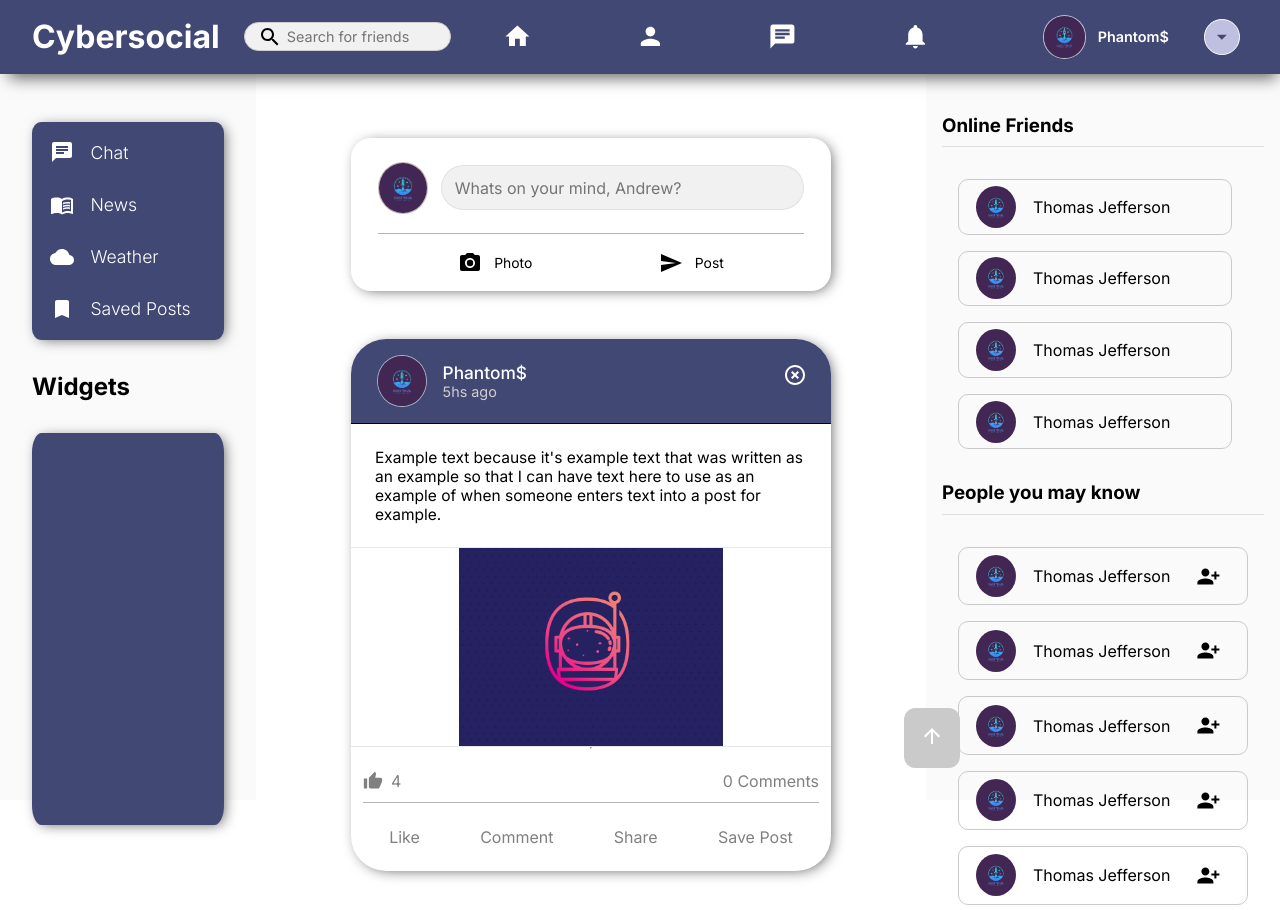
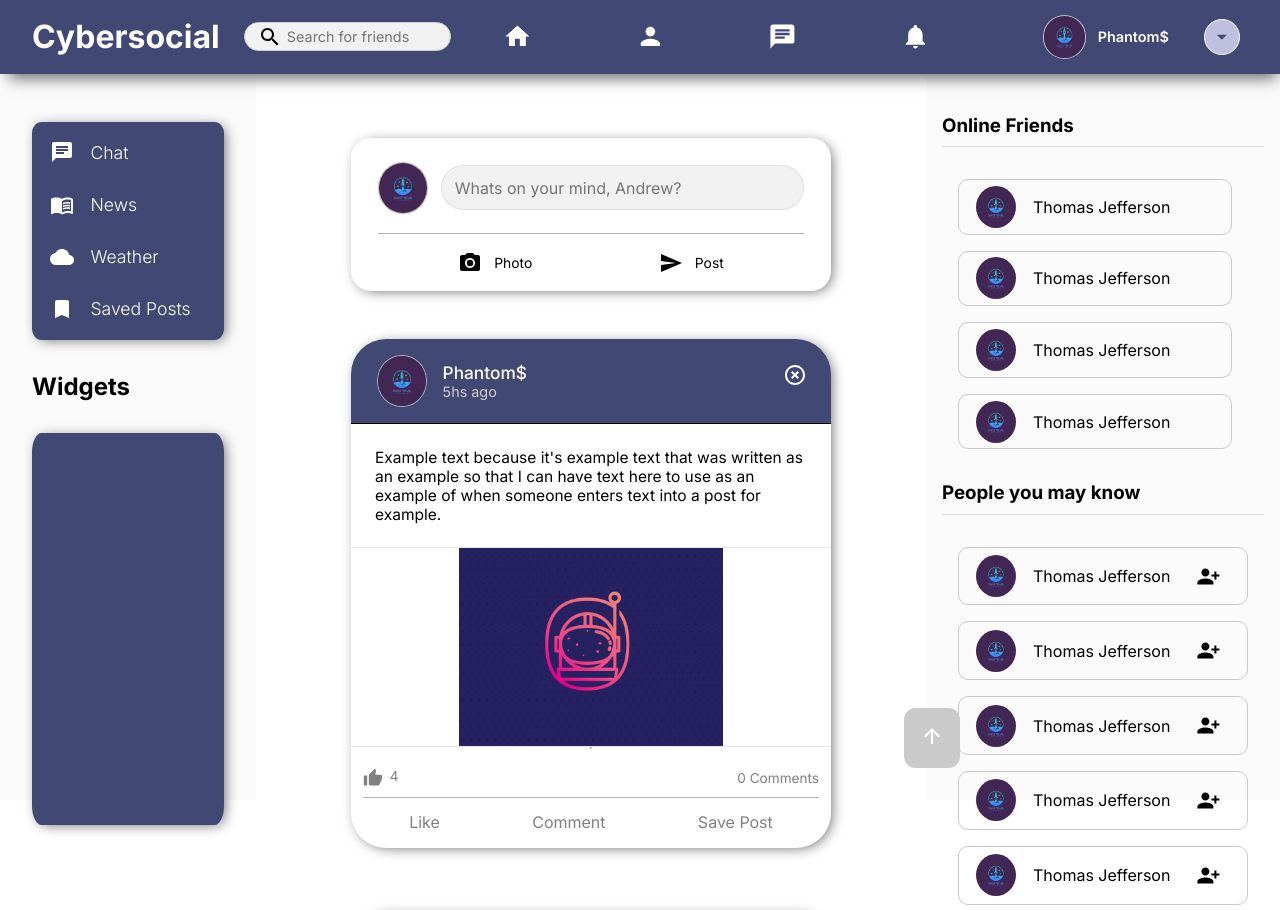
Before and after one commit to AndrewJustinW/Cyber-Social, a React (Create React App) app in the folder client/: page / in a window 1280 px wide. Shown: the top 910 px of the page. Built offline with nearby package versions, Linux system fonts and the light colour scheme.

Commit message:
Started working on state management for comments, show comments when comments button is clicked

```diff
--- /dev/null
+++ b/client/src/components/Comments.js
@@ -0,0 +1,30 @@
+import React from 'react'
+
+const Comments = () => {
+    return (
+        <div className="comments-container">
+
+            <div className="create-comment">
+                <div className="create-comment-wrapper">
+
+
+                    <img className="create-comment-profile-pic" src={process.env.PUBLIC_URL + '/assets/images/images.jpeg'} alt="a" />
+                    <div className="create-comment-input-container">
+
+                        <input type="text" placeholder="Write a comment.." className="create-comment-input" />
+
+                    </div>
+
+                </div>
+            </div>
+
+            <div className="all-comments">
+
+            </div>
+
+
+        </div>
+    )
+}
+
+export default Comments
--- a/client/src/components/Post.js
+++ b/client/src/components/Post.js
@@ -1,8 +1,12 @@
-import React from 'react'
+import React, { useState } from 'react'
 import HighlightOff from '@material-ui/icons/HighlightOff';
 import ThumbUp from '@material-ui/icons/ThumbUp';
+import Comments from './Comments';
 
 const Post = () => {
+
+    const [commentsActive, setCommentsActive] = useState(false)
+
     return (
         <div className="post">
 
@@ -35,20 +39,23 @@ const Post = () => {
                             <span className='like-count'>4</span>
 
                         </div>
-                        <span className="post-comments">0 Comments</span>
+                        <span className="post-comments" onClick={() => { setCommentsActive(!commentsActive) }}>0 Comments</span>
                     </div>
 
                 </div>
             </div>
 
-            <div className="post-bottom">
+            <div className="post-options">
                 <div className="post-options-wrapper">
                     <span className="post-option">Like</span>
-                    <span className="post-option">Comment</span>
-                    <span className="post-option">Share</span>
+                    <span className="post-option" onClick={() => { setCommentsActive(!commentsActive) }}>Comment</span>
                     <span className="post-option">Save Post</span>
                 </div>
             </div>
+
+            {commentsActive && <Comments />}
+
+
         </div>
 
     )
--- /dev/null
+++ b/client/src/styles/_comments.scss
@@ -0,0 +1,54 @@
+.comments-container {
+    display: flex;
+    flex-direction: column;
+    // border-top: 1px solid black;
+    // align-items: center;
+
+    .create-comment {
+        width: 100%;
+        // min-width: 28em;
+        display: flex;
+        justify-content: center;
+
+
+
+        .create-comment-wrapper {
+            width: 95%;
+            display: flex;
+            align-items: center;
+            padding: 1em 0;
+            border-top: 1px solid rgb(180, 180, 180);
+
+
+            .create-comment-profile-pic {
+                border: solid 1px rgba(153, 121, 121, 0.562);
+                width: 2.5em;
+                object-fit: cover;
+                border-radius: 50%;
+            }
+
+            .create-comment-input-container {
+                margin-left: 2%;
+                width: 85%;
+                min-width: 12em;
+                background-color: rgb(241, 241, 241);
+                border: solid 1px rgba(206, 206, 206, 0.466);
+                border-radius: 30px;
+                display: flex;
+                height: 1.7em;
+                align-items: center;
+                padding: .5em .8em;
+
+                .create-comment-input {
+                    width: 90%;
+                    outline: none;
+                    border: none;
+                    background-color: transparent
+                }
+            }
+
+
+
+        }
+    }
+}
--- a/client/src/styles/_post.scss
+++ b/client/src/styles/_post.scss
@@ -5,6 +5,7 @@
      min-width: 30em;
      -webkit-box-shadow: 3px 2px 14px -3px rgba(0, 0, 0, 0.65);
      box-shadow: 3px 2px 14px -3px rgba(0, 0, 0, 0.65);
+
 
      .post-top {
          //  border: solid red 1px;
@@ -86,6 +87,7 @@
              color: rgb(128, 128, 128);
              display: flex;
              justify-content: center;
+             font-size: 0.85rem;
 
              .post-stats-wrapper {
                  display: flex;
@@ -105,22 +107,31 @@
                          margin-left: 0.5em;
                      }
                  }
+
+                 .post-comments {
+                     cursor: pointer;
+                 }
              }
 
 
          }
      }
 
-     .post-bottom {
-         //  border: solid 1px red;
-         padding: .5em .5em;
+     .post-options {
+         width: 100%;
+         display: flex;
+         justify-content: center;
+
 
          .post-options-wrapper {
              //  border: green 1px solid;
+             width: 95%;
              display: flex;
              justify-content: space-around;
              color: rgb(128, 128, 128);
              padding-bottom: 1em;
+             //  border-bottom: 1px solid rgb(180, 180, 180);
+
 
              .post-option {
                  cursor: pointer
--- a/client/src/styles/app.scss
+++ b/client/src/styles/app.scss
@@ -23,6 +23,7 @@
 @import "./feed";
 @import "./post";
 @import "./createpost";
+@import "./comments";
 @import "./rightbar";
 @import "./onlinefriend";
 @import "./friendsuggestion";
```
